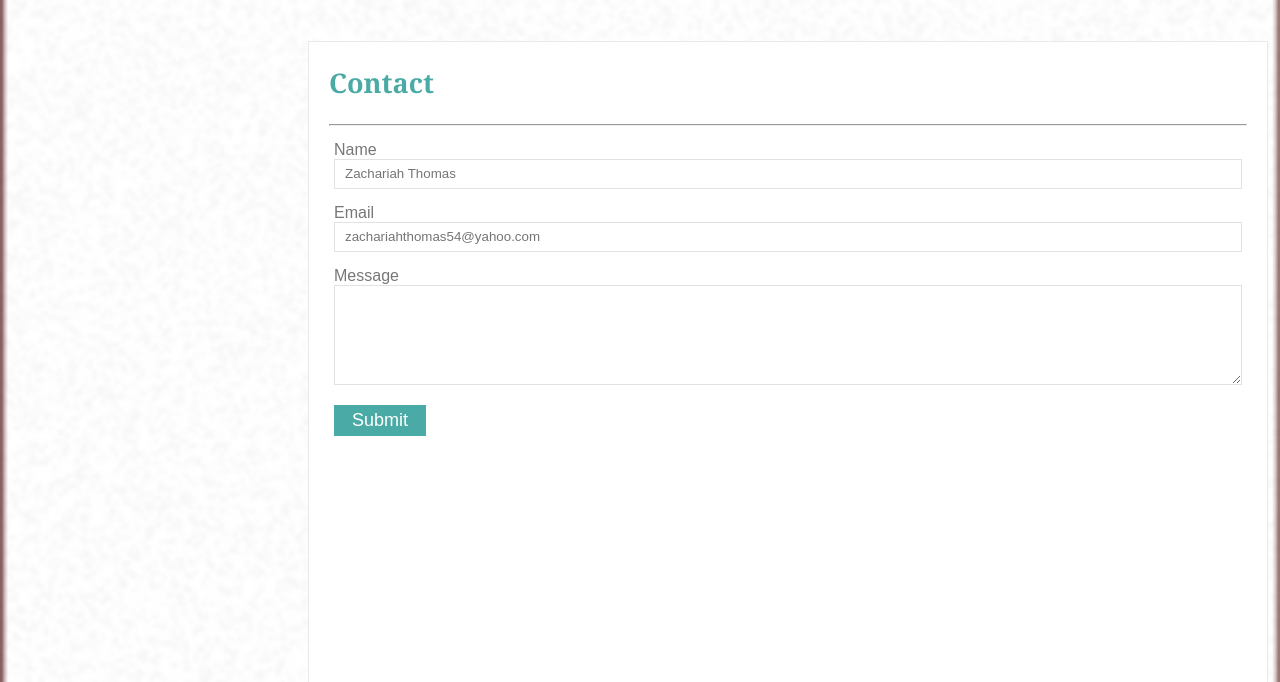
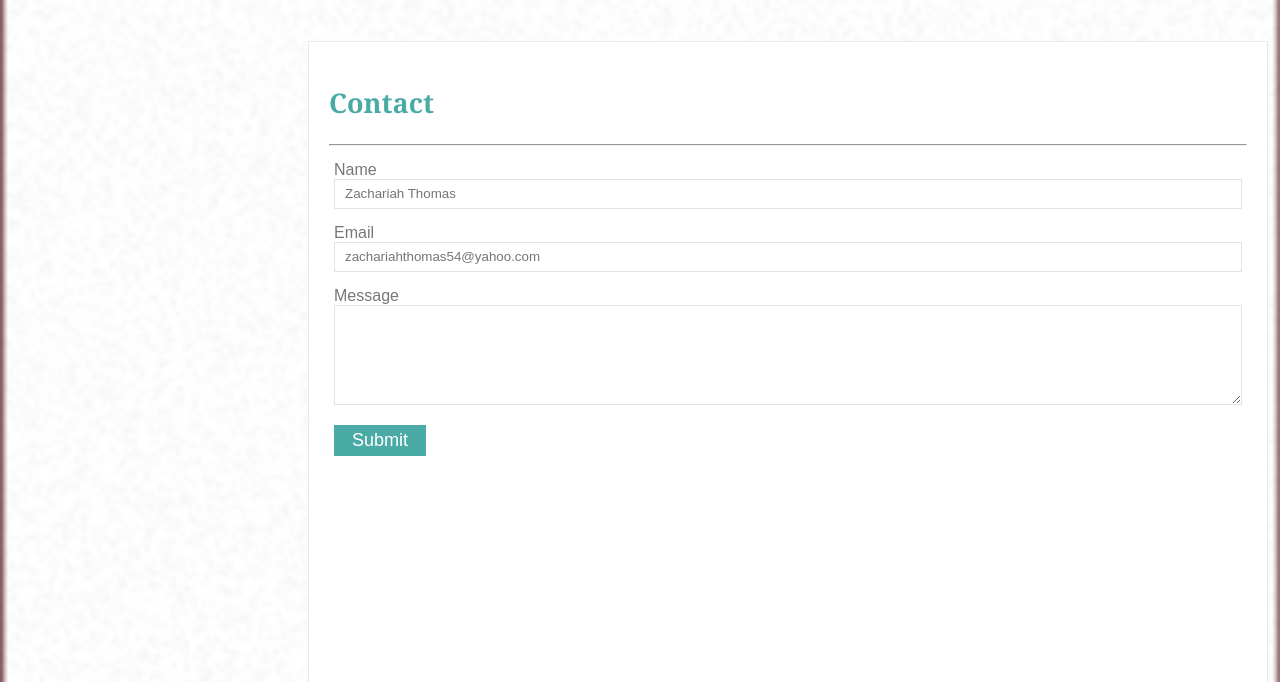
Before and after one commit to zachthomas5454/Basic-Portfolio, a plain HTML site: page contact.html in a window 1280 px wide. Shown: the part 118-800 px from the top of the page. Drawn offline with Linux system fonts and the light colour scheme.

Commit message:
Changes to Css file to match layouts on all pages

```diff
--- a/assets/css/style.css
+++ b/assets/css/style.css
@@ -131,6 +131,7 @@
 
   /* Portfolio page contents*/
   #portfolio{
+    padding: 20px 20px 0px 20px;
     height:850px;
 }
 
@@ -163,7 +164,7 @@
 
   #contact {
     color: #777777;
-    padding: 0px 20px 0px 20px;
+    padding: 20px 20px 0px 20px;
     height: 850px;
     border: rgb(233, 233, 233) solid 1px;
   }
```
